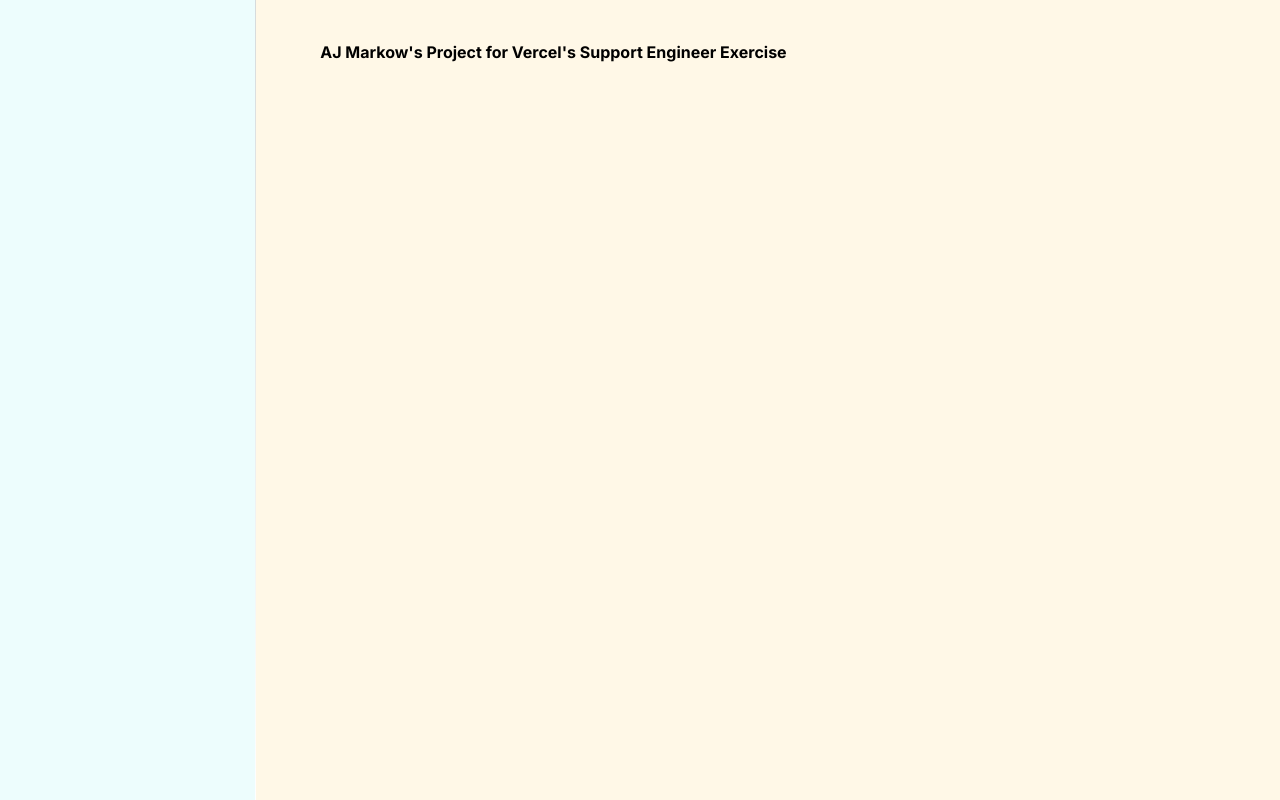
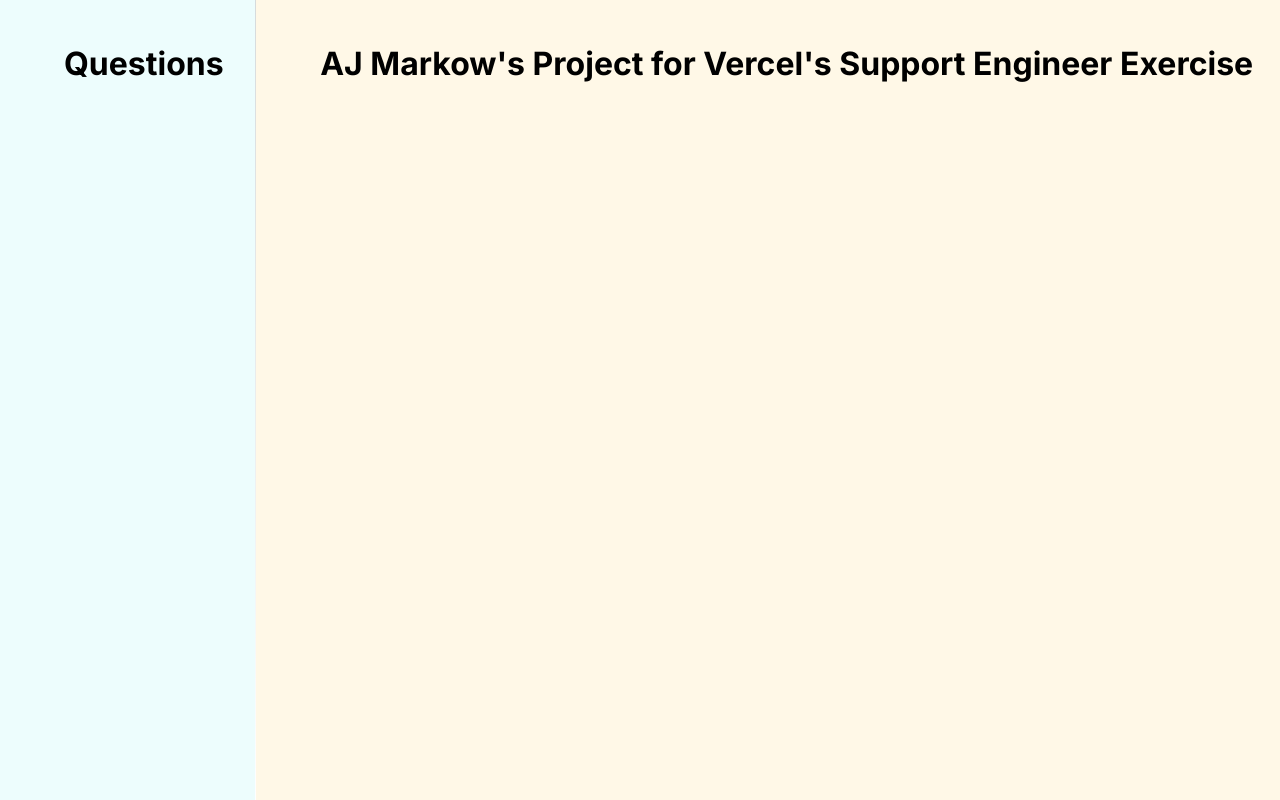
Before and after one commit to ajmarkow/takehome, a Next.js app in the folder aj_markow_and_his_excellent_takehome_support_exercise/: page / in a window 1280 px wide. Built offline with nearby package versions, Linux system fonts and the light colour scheme.

Commit message:
Add headings to page so you can link to pages with question answers.

```diff
--- a/aj_markow_and_his_excellent_takehome_support_exercise/src/app/globals.css
+++ b/aj_markow_and_his_excellent_takehome_support_exercise/src/app/globals.css
@@ -1,11 +1,13 @@
 @tailwind base;
 @tailwind components;
 @tailwind utilities;
+@import url('https://fonts.googleapis.com/css2?family=Fira+Sans:ital,wght@0,100;0,200;0,300;0,400;0,500;0,600;0,700;0,800;0,900;1,100;1,200;1,300;1,400;1,500;1,600;1,700;1,800;1,900&display=swap');
 
 :root {
   --foreground-rgb: 0, 0, 0;
   --background-start-rgb: 214, 219, 220;
   --background-end-rgb: 255, 255, 255;
+
 }
 
 @media (prefers-color-scheme: dark) {
@@ -18,12 +20,9 @@
 
 body {
   color: rgb(var(--foreground-rgb));
-  background: linear-gradient(
-      to bottom,
+  background: linear-gradient(to bottom,
       transparent,
-      rgb(var(--background-end-rgb))
-    )
-    rgb(var(--background-start-rgb));
+      rgb(var(--background-end-rgb))) rgb(var(--background-start-rgb));
 }
 
 @layer utilities {
--- a/aj_markow_and_his_excellent_takehome_support_exercise/src/app/page.js
+++ b/aj_markow_and_his_excellent_takehome_support_exercise/src/app/page.js
@@ -10,9 +10,13 @@
       templateColumns='repeat(5, 1fr)'
       columnGap={1}
 >
-      <GridItem rowSpan={3} colSpan={1} bg='#EDFDFD' />
+      <GridItem rowSpan={3} colSpan={1} bg='#EDFDFD'>
+            <Heading size='2xl' fontWeight='bold' textAlign='left' noOfLines={1} color='black' marginLeft='5vw' marginTop='5vh' fontSize='4vh'>
+        Questions
+        </Heading>
+      </GridItem>
       <GridItem colSpan={4} rowSpan={1} bg='#FFF8E7'>
-        <Heading size='4xl' fontWeight='bold' textAlign='left' noOfLines={1} color='black' marginLeft='5vw' marginTop='5vh'>
+        <Heading size='4xl' fontWeight='bold' textAlign='left' noOfLines={1} color='black' marginLeft='5vw' marginTop='5vh' fontSize='4vh'>
           AJ Markow's Project for Vercel's Support Engineer Exercise
         </Heading>
       </GridItem>
```
